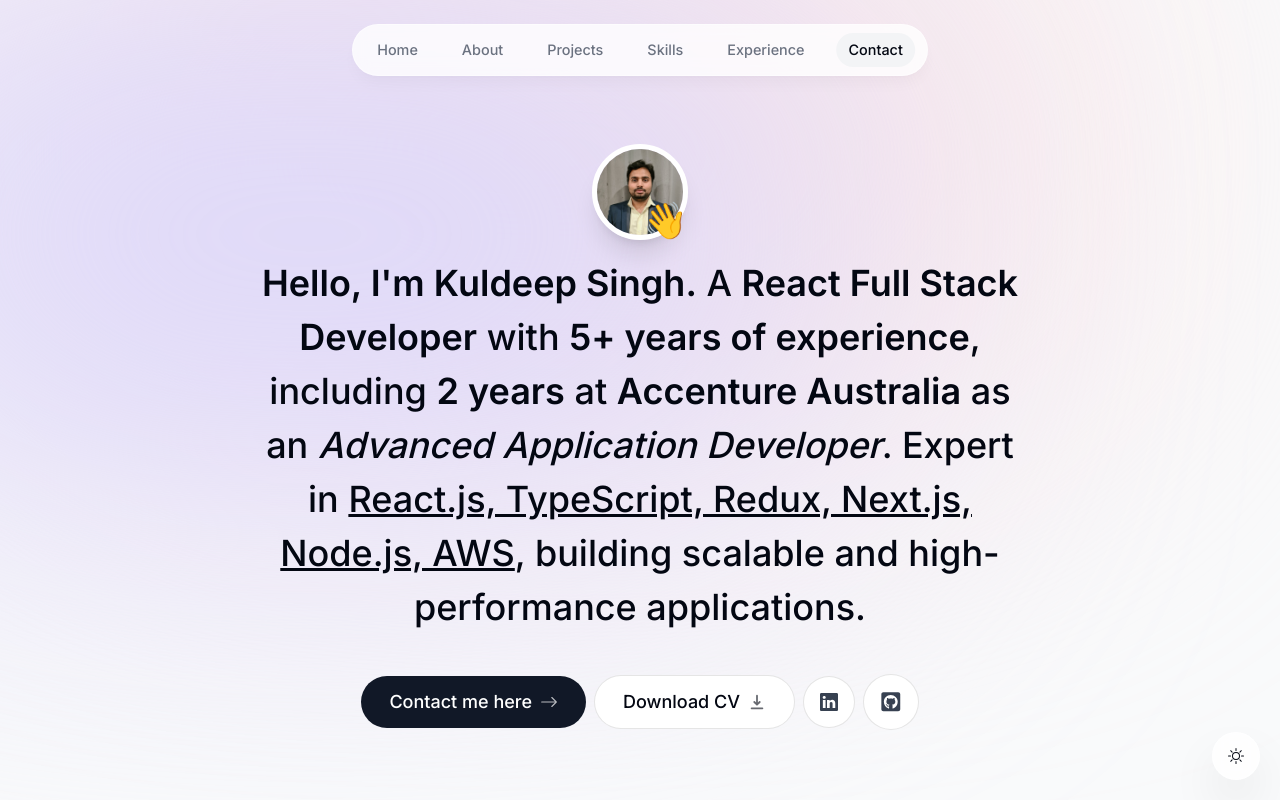
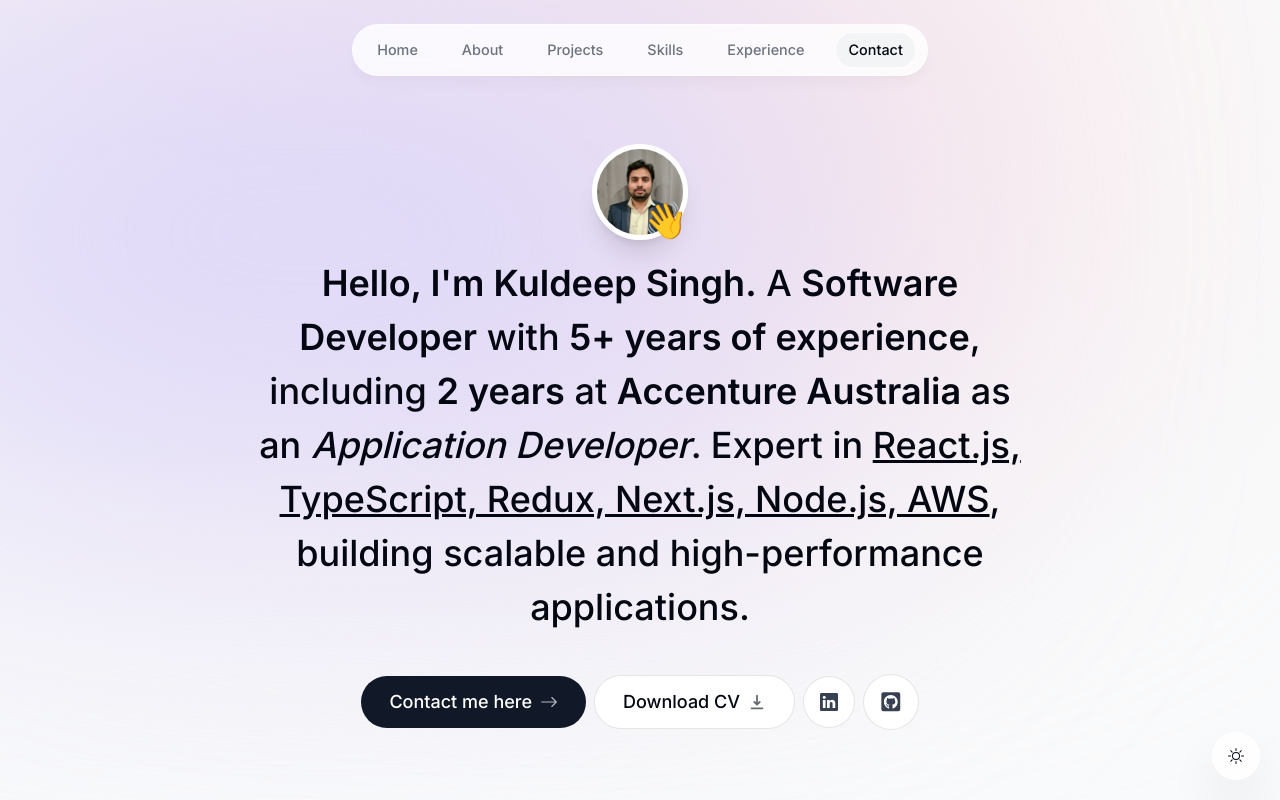
Before and after one commit to Kuldeepdawar/Kuldeep-Personal-Portfolio, a Next.js app: page / in a window 1280 px wide. Shown: the top 800 px of the page. Built offline with nearby package versions, Linux system fonts and the light colour scheme; no server answers.

Commit message:
updated file

```diff
--- a/components/intro.tsx
+++ b/components/intro.tsx
@@ -63,12 +63,11 @@
         animate={{ opacity: 1, y: 0 }}
       >
         <span className="font-semibold">Hello, I'm Kuldeep Singh.</span> A{" "}
-        <span className="font-semibold">React Full Stack Developer</span> with{" "}
+        <span className="font-semibold">Software Developer</span> with{" "}
         <span className="font-semibold">5+ years of experience</span>, including{" "}
         <span className="font-semibold">2 years</span> at{" "}
         <span className="font-semibold">Accenture Australia</span> as an{" "}
-        <span className="italic">Advanced Application Developer</span>. Expert
-        in{" "}
+        <span className="italic">Application Developer</span>. Expert in{" "}
         <span className="underline">
           React.js, TypeScript, Redux, Next.js, Node.js, AWS
         </span>
```
